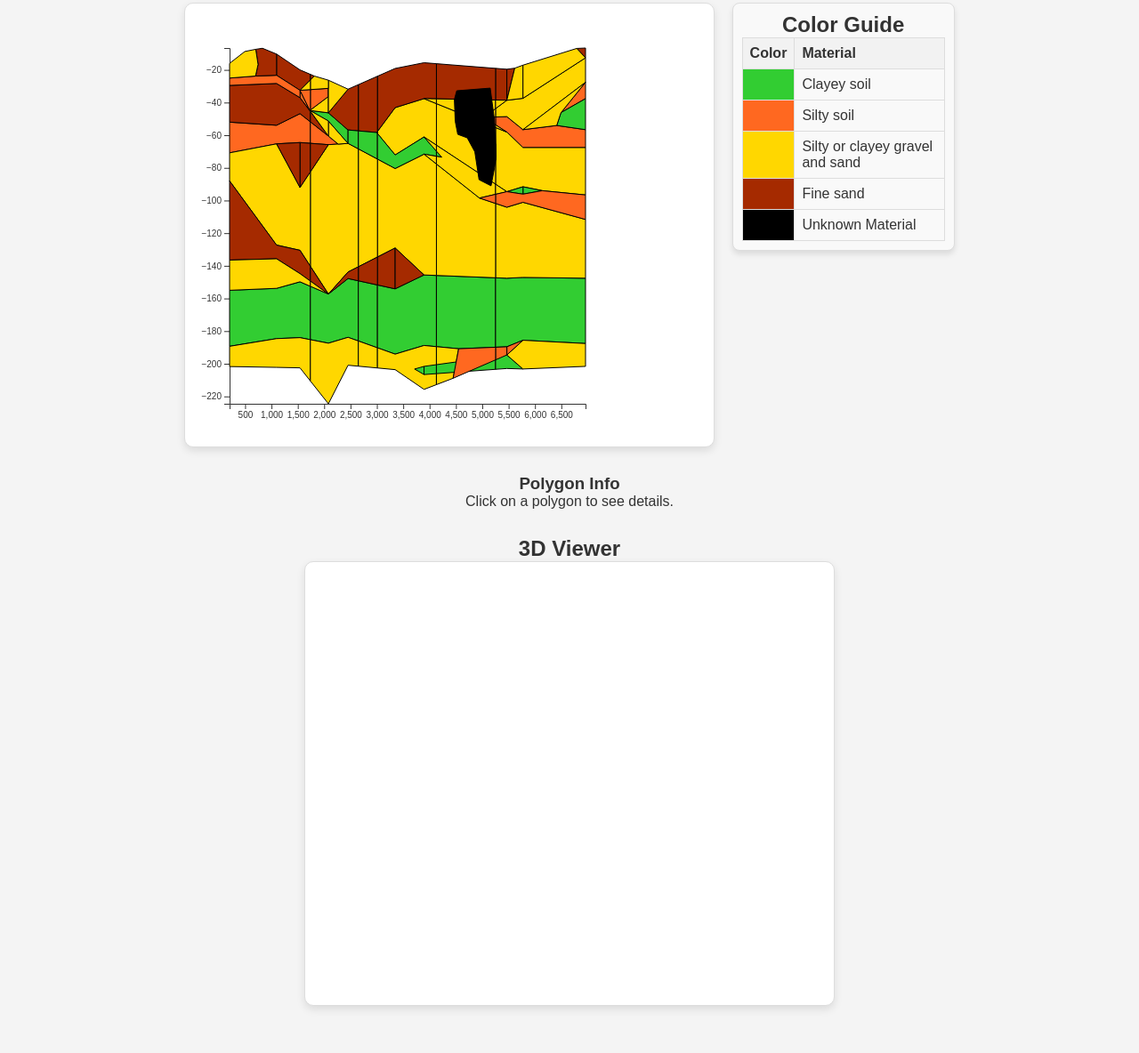
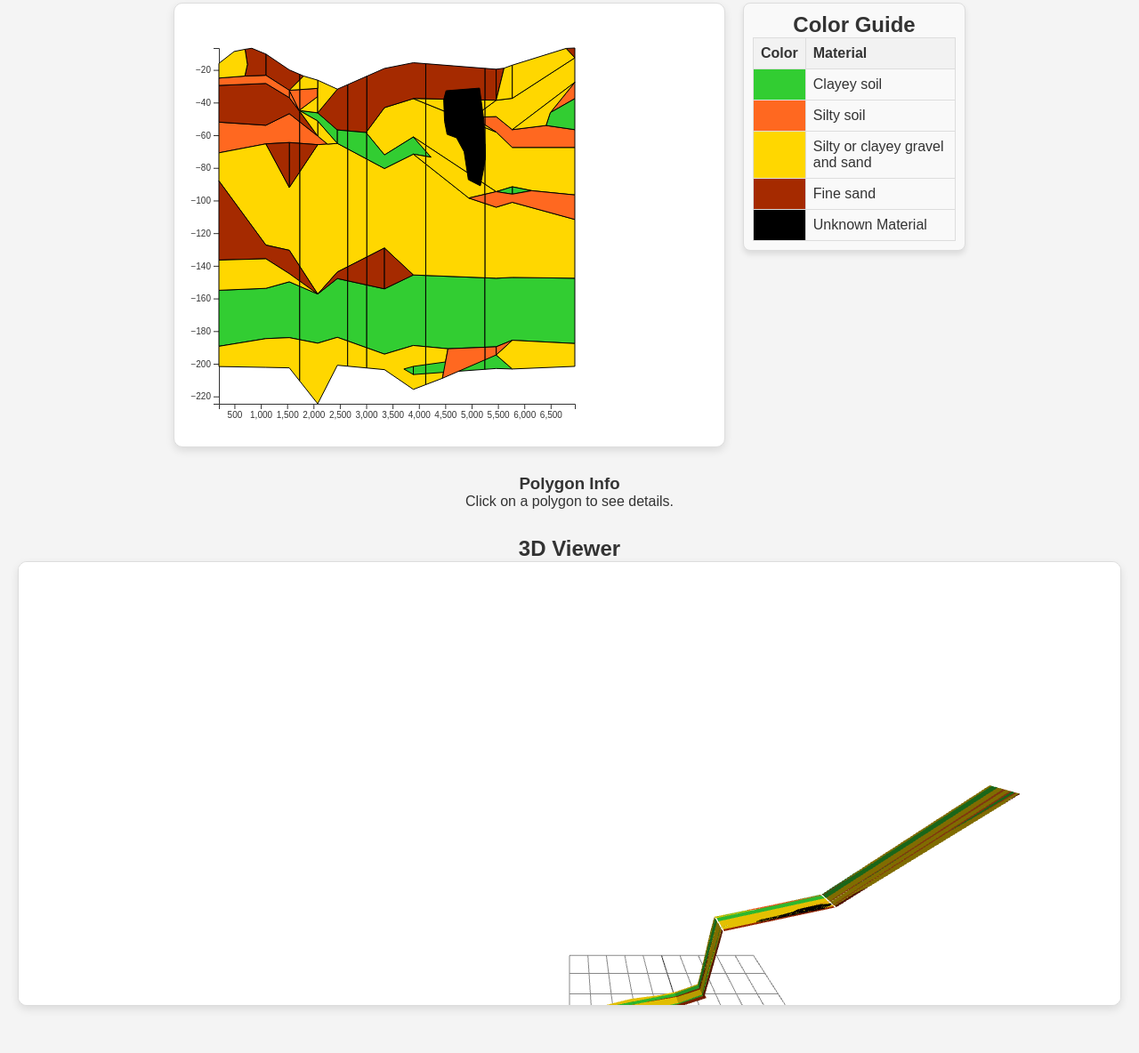
Before and after one commit to hualamchicuong/2D-3D-Javascript, a website: page index.html in a window 1280 px wide. Shown: the part 170-1354 px from the top of the page at 89% size. Before the commit the page ends 1325 px from the top, so only its background shows below. Drawn offline with nearby package versions, Linux system fonts and the light colour scheme; animation ran at ten frames a second.

Commit message:
Add draw3d, divide script.js into draw2d.js and draw3d.js

```diff
--- /dev/null
+++ b/draw2d.js
@@ -0,0 +1,142 @@
+
+
+document.addEventListener("DOMContentLoaded", async function() {
+    const dataUrl = "CS Example Data File.json";
+    const jsonData = await fetch(dataUrl).then(res => res.json());
+
+
+    const sections = jsonData.polygonsBySection;
+    const sectionSelect = document.getElementById("sectionSelect");
+
+    sections.forEach(section => {
+        let option = document.createElement("option");
+        option.value = section.sectionName;
+        option.textContent = section.sectionName;
+        sectionSelect.appendChild(option);
+    });
+
+    sectionSelect.addEventListener("change", function() {
+        draw2D(this.value);
+    });
+
+
+    function draw2D(sectionName) {
+        const svg = d3.select("#viewer2D");
+        svg.selectAll("*").remove();
+
+        const section = sections.find(s => s.sectionName === sectionName);
+        if (!section) return;
+
+
+        const width = 500, height = 500;
+
+        const xExtent = d3.extent(section.polygons.flatMap(p => p.points2D.map(d => d.vertex[0])));
+        const yExtent = d3.extent(section.polygons.flatMap(p => p.points2D.map(d => d.vertex[1])));
+
+        const xScale = d3.scaleLinear().domain(xExtent).range([50, width - 50]);
+        const yScale = d3.scaleLinear().domain(yExtent).range([height - 50, 50]); // Reverse Y axis
+
+        const infoBox = d3.select("#polygonInfo");
+
+
+        const zoom = d3.zoom()
+            .scaleExtent([0.5, 5]) // Zoom limit
+            .on("zoom", function (event) {
+                const transform = event.transform;
+                xScale.range([50 * transform.k, width - 50 * transform.k]);
+                yScale.range([height - 50 * transform.k, 50 * transform.k]);
+                svg.selectAll("polygon").attr("transform", transform);
+                updateAxes();
+            });
+
+        svg.call(zoom);
+
+        // Add x and y axis
+        const xAxis = d3.axisBottom(xScale);
+        const yAxis = d3.axisLeft(yScale);
+
+        svg.append("g")
+            .attr("transform", "translate(0," + (height - 50) + ")")
+            .call(xAxis);
+
+        svg.append("g")
+            .attr("transform", "translate(50, 0)")
+            .call(yAxis);
+
+        // Update the horizontal and vertical axis when user pans or zooms
+        function updateAxes() {
+            svg.selectAll(".x-axis")
+                .call(xAxis);
+            svg.selectAll(".y-axis")
+                .call(yAxis);
+        }
+
+        // Choose polygon when user click
+        svg.selectAll("polygon")
+            .data(section.polygons)
+            .enter().append("polygon")
+            .attr("points", polygon => polygon.points2D.map(d => [xScale(d.vertex[0]), yScale(d.vertex[1])]).join(" "))
+            .attr("fill", polygon => {
+                // Add '#' to polygon.color
+                let color = polygon.color;
+                if (color && color[0] !== "#") {
+                    color = "#" + color;
+                }
+                return color ?? "#cccccc"; // If don't have color, use gray to replace
+            })            .attr("stroke", "black")
+            .attr("stroke-width", 1)
+            .on("click", function (event, polygon) {
+                // Highlight the chosen polygon
+                d3.selectAll("polygon").attr("stroke", "black").attr("stroke-width", 1);
+                d3.select(this).attr("stroke", "red").attr("stroke-width", 3);
+
+                // Show the information of that polygon
+                infoBox.html(`
+                    <h3>Polygon Info</h3>
+                    <p><b>Symbol:</b> ${polygon.symbol ?? "No data"}</p>
+                    <p><b>Symbol Description:</b> ${polygon.symbolDescription ?? "No data"}</p>
+                `);
+            })
+            .on("mouseout", function () {
+                d3.select(this).attr("stroke", "yellow").attr("stroke-width", 1);
+            });
+    }
+
+
+    async function generateLegend() {
+        const dataUrl = "CS Example Data File.json";
+        const jsonData = await fetch(dataUrl).then(res => res.json());
+
+        const sections = jsonData.polygonsBySection;
+        const legendTable = document.querySelector("#legendTable tbody");
+
+        let materials = new Map();
+
+        // Loop through all polygons to get color and material description
+        sections.forEach(section => {
+            section.polygons.forEach(polygon => {
+                if (!materials.has(polygon.color)) {
+                    materials.set(polygon.color, polygon.symbolDescription ?? "Unknown Material");
+                }
+            });
+        });
+
+        // Detelte the old data before update
+        legendTable.innerHTML = "";
+
+        // Add data to table
+        materials.forEach((description, color) => {
+            let row = document.createElement("tr");
+            row.innerHTML = `
+                <td style="background: #${color}; width: 50px;"></td>
+                <td>${description}</td>
+            `;
+            legendTable.appendChild(row);
+        });
+    }
+
+    // Call function when loading
+    generateLegend();
+
+    draw2D(sections[0].sectionName);
+});
--- /dev/null
+++ b/draw3d.js
@@ -0,0 +1,135 @@
+import * as THREE from 'https://cdn.jsdelivr.net/npm/three@0.128.0/build/three.module.js';
+import { OrbitControls } from 'https://cdn.jsdelivr.net/npm/three@0.128.0/examples/jsm/controls/OrbitControls.js';
+
+document.addEventListener("DOMContentLoaded", async function () {
+  const dataUrl = "CS Example Data File.json";
+  const jsonData = await fetch(dataUrl).then(res => res.json());
+  const sections = jsonData.polygonsBySection;
+  const sectionSelect = document.getElementById("sectionSelect");
+
+  sections.forEach(section => {
+    let option = document.createElement("option");
+    option.value = section.sectionName;
+    option.textContent = section.sectionName;
+  });
+
+  // Perform draw after choose section
+  sectionSelect.addEventListener("change", function () {
+    draw3D(this.value);
+  });
+
+  // Draw 3D for the first time (when access the website)
+  if (sections.length > 0) {
+    draw3D(sections[0].sectionName);
+  }
+
+  function draw3D(sectionName) {
+    const container = document.getElementById("viewer3D");
+    container.innerHTML = "";
+
+    // Create scene
+    const scene = new THREE.Scene();
+    scene.background = new THREE.Color(0xffffff);
+
+    // Create renderer
+    const renderer = new THREE.WebGLRenderer({ antialias: true });
+    renderer.setSize(window.innerWidth, 500);
+    container.appendChild(renderer.domElement);
+
+    // Create camera
+    const camera = new THREE.PerspectiveCamera(75, window.innerWidth / 500, 0.1, 5000);
+    camera.position.set(0, 200, 500);
+    camera.lookAt(0, 0, 0);
+
+    // Add light
+    const ambientLight = new THREE.AmbientLight(0xffffff, 0.5);
+    scene.add(ambientLight);
+    const directionalLight = new THREE.DirectionalLight(0xffffff, 1);
+    directionalLight.position.set(100, 100, 100);
+    scene.add(directionalLight);
+
+    // Find the chosen section
+    const section = sections.find(s => s.sectionName === sectionName);
+    if (!section) {
+      console.error("Section not found:", sectionName);
+      return;
+    }
+
+    const scaleFactor = 5; // Scale to zoom out the data
+    // Calc bouding box of polygons
+    let minX = Infinity, maxX = -Infinity, minZ = Infinity, maxZ = -Infinity, minY = Infinity;
+
+    // Draw polygons from points3D
+    section.polygons.forEach(polygon => {
+      if (!polygon.points3D || polygon.points3D.length < 3) {
+        console.warn("Invalid polygon:", polygon);
+        return;
+      }
+      const vertices = [];
+      polygon.points3D.forEach(point => {
+        const x = point.vertex[0] / scaleFactor;
+        const y = -point.vertex[1] / scaleFactor;
+        const z = point.vertex[2] / scaleFactor;
+        vertices.push(x, y, z);
+        // Update bounding box
+        if (x < minX) minX = x;
+        if (x > maxX) maxX = x;
+        if (z < minZ) minZ = z;
+        if (z > maxZ) maxZ = z;
+        if (y < minY) minY = y;
+      });
+      // Fan triangulation: (0,1,2), (0,2,3), ...
+      const indices = [];
+      for (let i = 1; i < polygon.points3D.length - 1; i++) {
+        indices.push(0, i, i + 1);
+      }
+      const geometry = new THREE.BufferGeometry();
+      geometry.setAttribute('position', new THREE.Float32BufferAttribute(vertices, 3));
+      geometry.setIndex(indices);
+      geometry.computeVertexNormals();
+
+      // Add '#' to the polygon.color
+      let fillColor = polygon.color;
+      if (fillColor && fillColor[0] !== "#") {
+        fillColor = "#" + fillColor;
+      }
+      const material = new THREE.MeshStandardMaterial({
+        color: fillColor || "#cccccc",
+        side: THREE.DoubleSide
+      });
+      const mesh = new THREE.Mesh(geometry, material);
+      scene.add(mesh);
+    });
+
+    // If polygon's data invalid, set bouding to default
+    if (!isFinite(minX) || !isFinite(maxX) || !isFinite(minZ) || !isFinite(maxZ)) {
+      console.warn("No valid polygon data for bounding grid.");
+      minX = -50; maxX = 50; minZ = -50; maxZ = 50;
+      minY = 0;
+    }
+
+    // Calc grid base on bouding box
+    const gridWidth = maxX - minX;
+    const gridDepth = maxZ - minZ;
+    const gridSize = Math.max(gridWidth, gridDepth);
+    const gridDivisions = 10; // Divisions amout of the grid
+
+    // Create grid helper and locate it at the floor (minY) and the center is base on x and z.
+    const gridHelper = new THREE.GridHelper(gridSize, gridDivisions, 0x444444, 0x888888);
+    gridHelper.position.set((minX + maxX) / 2, minY, (minZ + maxZ) / 2);
+    scene.add(gridHelper);
+
+    // Add OrbitControls to zoom, rotate and pan
+    const controls = new OrbitControls(camera, renderer.domElement);
+    controls.enableDamping = true;
+    controls.update();
+
+    // Loop animation
+    function animate() {
+      requestAnimationFrame(animate);
+      controls.update();
+      renderer.render(scene, camera);
+    }
+    animate();
+  }
+});
--- a/index.html
+++ b/index.html
@@ -6,7 +6,17 @@
     <meta name="viewport" content="width=device-width, initial-scale=1.0">
     <title>2D & 3D Viewer</title>
     <script src="https://d3js.org/d3.v7.min.js"></script>
-    <script src="https://cdnjs.cloudflare.com/ajax/libs/three.js/r128/three.min.js"></script>
+
+
+    <script type="importmap">
+        {
+            "imports": {
+                "three": "https://unpkg.com/three@0.173.0/build/three.module.js",
+                "three/examples/jsm/controls/OrbitControls.js": "https://unpkg.com/three@0.173.0/examples/jsm/controls/OrbitControls.js"
+            }
+        }
+        </script>
+
 
     <style>
         body { font-family: Arial, sans-serif; }
@@ -44,10 +54,15 @@
             <p>Click on a polygon to see details.</p>
         </div>
 
-    <h2>3D Viewer</h2>
-    <canvas id="viewer3D"></canvas>
+        <h2>3D Viewer</h2>
+        <div id="container3D">
+            <div id="viewer3D"></div>
+        </div>
 
-    <script type="module" src="script.js"></script>
+    <script type="module" src="draw2d.js"></script>
+    <script type="module" src="draw3d.js"></script>
+
+
     <link rel="stylesheet" href="style.css">
 
 </body>
--- a/package.json
+++ b/package.json
@@ -11,7 +11,11 @@
   "description": "",
   "dependencies": {
     "d3": "^7.9.0",
+    "three-orbit-controls": "^82.1.0"
+  },
+  "devDependencies": {
     "three": "^0.173.0",
-    "three-orbit-controls": "^82.1.0"
+    "webpack": "^5.98.0",
+    "webpack-cli": "^6.0.1"
   }
 }
--- a/script.js
+++ /dev/null
@@ -1,257 +0,0 @@
-
-
-document.addEventListener("DOMContentLoaded", async function() {
-    const dataUrl = "CS Example Data File.json";
-    const jsonData = await fetch(dataUrl).then(res => res.json());
-
-
-    const sections = jsonData.polygonsBySection;
-    const sectionSelect = document.getElementById("sectionSelect");
-
-    // Thêm danh sách section vào dropdown
-    sections.forEach(section => {
-        let option = document.createElement("option");
-        option.value = section.sectionName;
-        option.textContent = section.sectionName;
-        sectionSelect.appendChild(option);
-    });
-
-    // Xử lý vẽ khi chọn section
-    sectionSelect.addEventListener("change", function() {
-        draw2D(this.value);
-        draw3D(this.value);
-    });
-
-
-    function draw2D(sectionName) {
-        const svg = d3.select("#viewer2D");
-        svg.selectAll("*").remove();
-
-        const section = sections.find(s => s.sectionName === sectionName);
-        if (!section) return;
-
-        // if (!section.symbol && !section.symbolDescription) return;
-
-        const width = 500, height = 500;
-
-        const xExtent = d3.extent(section.polygons.flatMap(p => p.points2D.map(d => d.vertex[0])));
-        const yExtent = d3.extent(section.polygons.flatMap(p => p.points2D.map(d => d.vertex[1])));
-
-        const xScale = d3.scaleLinear().domain(xExtent).range([50, width - 50]);
-        const yScale = d3.scaleLinear().domain(yExtent).range([height - 50, 50]); // Reverse Y axis
-
-        const infoBox = d3.select("#polygonInfo");
-
-
-        const zoom = d3.zoom()
-            .scaleExtent([0.5, 5]) // Zoom limit
-            .on("zoom", function (event) {
-                const transform = event.transform;
-                xScale.range([50 * transform.k, width - 50 * transform.k]);
-                yScale.range([height - 50 * transform.k, 50 * transform.k]);
-                svg.selectAll("polygon").attr("transform", transform);
-                updateAxes();
-            });
-
-        svg.call(zoom);
-
-        // Add x and y axis
-        const xAxis = d3.axisBottom(xScale);
-        const yAxis = d3.axisLeft(yScale);
-
-        svg.append("g")
-            .attr("transform", "translate(0," + (height - 50) + ")")
-            .call(xAxis);
-
-        svg.append("g")
-            .attr("transform", "translate(50, 0)")
-            .call(yAxis);
-
-        // Update the horizontal and vertical axis when user pans or zooms
-        function updateAxes() {
-            svg.selectAll(".x-axis")
-                .call(xAxis);
-            svg.selectAll(".y-axis")
-                .call(yAxis);
-        }
-
-        // Choose polygon when user click
-        svg.selectAll("polygon")
-            .data(section.polygons)
-            .enter().append("polygon")
-            .attr("points", polygon => polygon.points2D.map(d => [xScale(d.vertex[0]), yScale(d.vertex[1])]).join(" "))
-            .attr("fill", polygon => polygon.color)
-            .attr("stroke", "black")
-            .attr("stroke-width", 1)
-            .on("click", function (event, polygon) {
-                // Highlight the chosen polygon
-                d3.selectAll("polygon").attr("stroke", "black").attr("stroke-width", 1);
-                d3.select(this).attr("stroke", "red").attr("stroke-width", 3);
-
-                // Show the information of that polygon
-                infoBox.html(`
-                    <h3>Polygon Info</h3>
-                    <p><b>Symbol:</b> ${polygon.symbol ?? "No data"}</p>
-                    <p><b>Symbol Description:</b> ${polygon.symbolDescription ?? "No data"}</p>
-                `);
-            })
-            .on("mouseout", function () {
-                d3.select(this).attr("stroke", "yellow").attr("stroke-width", 1);
-            });
-    }
-
-
-    function draw3D(sectionName) {
-        const scene = new THREE.Scene();
-
-        const renderer = new THREE.WebGLRenderer();
-        renderer.setSize(window.innerWidth, window.innerHeight);
-        document.getElementById("viewer3D").appendChild(renderer.domElement);
-
-        const section = sections.find(s => s.sectionName === sectionName);
-        if (!section) return;
-
-
-        const camera = new THREE.PerspectiveCamera(75, window.innerWidth / window.innerHeight, 0.1, 1000);
-        camera.position.set(50, 50, 50);
-        camera.lookAt(0, 0, 0);
-        scene.background = new THREE.Color(0xfffff);
-
-
-        const light = new THREE.AmbientLight(0xffffff, 0.5);
-        scene.add(light);
-        const directionalLight = new THREE.DirectionalLight(0xffffff, 1);
-        directionalLight.position.set(100, 100, 100);
-        scene.add(directionalLight);
-
-        sections.forEach(section => {
-            section.polygons.forEach(polygon => {
-
-                // if (!polygon.points3D || polygon.points3D.length === 0) {
-                //     console.error("Error: Data of 3D polygon is missing!", polygon);
-                //     return; // Skip the error poygon
-                // }
-
-                if (polygon.color && polygon.color[0] !== '#') {
-                    polygon.color = "#" + polygon.color;
-                }
-
-                const vertices = polygon.points3D.map(point => {
-                    if (!point.vertex || point.vertex.length < 3 ||
-                        isNaN(point.vertex[0]) || isNaN(point.vertex[1]) || isNaN(point.vertex[2])) {
-                        console.error("Erorr: Invalid data!", point);
-                        return new THREE.Vector3(0, 0, 0); // Tránh lỗi bằng cách thay bằng giá trị mặc định
-                    }
-
-                    return new THREE.Vector3(
-                        point.vertex[0] / 10,
-                        -point.vertex[1] / 10,
-                        point.vertex[2] / 10
-                    );
-                }).filter(v => v !== undefined); // Lọc ra các giá trị undefined
-
-                if (vertices.length < 3) {
-                    console.error("Error: Not enough vertices to make image!", polygon);
-                    return;
-                }
-
-                const geometry = new THREE.BufferGeometry();
-                const positions = new Float32Array(vertices.length * 3);
-                console.log(vertices);
-
-                vertices.forEach((v, i) => {
-                    positions[i * 3] = v.x;
-                    positions[i * 3 + 1] = v.y;
-                    positions[i * 3 + 2] = v.z;
-                });
-
-                geometry.setAttribute('position', new THREE.BufferAttribute(positions, 3));
-
-
-
-                if (positions.some(v => isNaN(v))) {
-                    console.error("Error: The position contains NaN data!", positions);
-                    return;
-                }
-
-                const indices = [];
-                for (let i = 1; i < vertices.length - 1; i++) {
-                    indices.push(0, i, i + 1);
-                }
-                geometry.setIndex(indices);
-
-                try {
-                    geometry.computeBoundingSphere();
-                } catch (error) {
-                    console.error("Error: Failed to Compute Bounding Sphere !", error, geometry);
-                    return;
-                }
-
-
-                const material = new THREE.MeshStandardMaterial({
-                    color: polygon.color,
-                    side: THREE.DoubleSide,
-                    // wireframe: false
-                });
-
-                const mesh = new THREE.Mesh(geometry, material);
-                scene.add(mesh);
-
-
-            });
-        });
-
-
-        // const controls = new OrbitControls(camera, renderer.domElement);
-        // controls.enableDamping = true;
-        // controls.update();
-
-        function animate() {
-            requestAnimationFrame(animate);
-            // controls.update();
-            renderer.render(scene, camera);
-        }
-
-        animate();
-    }
-
-    async function generateLegend() {
-        const dataUrl = "CS Example Data File.json"; // Đổi thành đường dẫn file JSON
-        const jsonData = await fetch(dataUrl).then(res => res.json());
-
-        const sections = jsonData.polygonsBySection;
-        const legendTable = document.querySelector("#legendTable tbody");
-
-        let materials = new Map();
-
-        // Duyệt qua tất cả polygons để lấy màu sắc và mô tả vật liệu
-        sections.forEach(section => {
-            section.polygons.forEach(polygon => {
-                if (!materials.has(polygon.color)) {
-                    materials.set(polygon.color, polygon.symbolDescription ?? "Unknown Material");
-                }
-            });
-        });
-
-        // Xóa nội dung cũ trước khi cập nhật mới
-        legendTable.innerHTML = "";
-
-        // Thêm dữ liệu vào bảng
-        materials.forEach((description, color) => {
-            let row = document.createElement("tr");
-            row.innerHTML = `
-                <td style="background: #${color}; width: 50px;"></td>
-                <td>${description}</td>
-            `;
-            legendTable.appendChild(row);
-        });
-    }
-
-    // Gọi hàm khi trang load
-    generateLegend();
-
-
-    draw3D(sections[0].sectionName);
-
-    draw2D(sections[0].sectionName);
-});
--- a/style.css
+++ b/style.css
@@ -48,9 +48,8 @@ label {
 }
 
 #viewer2D, #viewer3D {
-    width: 48%;
     height: 500px;
-    background: white;
+    /* background: white; */
     border-radius: 10px;
     box-shadow: 0px 4px 10px rgba(0, 0, 0, 0.1);
     border: 1px solid #ddd;
@@ -62,17 +61,29 @@ label {
 
 /* Định dạng SVG cho 2D */
 #viewer2D {
+    width: 50%;
     background: #ffffff;
     border: 1px solid #ddd;
 }
 
 /* Định dạng Three.js Canvas */
 #viewer3D {
-    /* display: flex;
+    width: 100%;
+    margin-bottom: 50px;
+    display: flex;
     justify-content: center;
-    align-items: center; */
+    align-items: flex-start;
     border: 1px solid #ddd;
     background: #ffffff;
+
+}
+
+#container3D{
+    display: flex;
+    align-items: flex-start; /* Căn top */
+    gap: 20px; /* Khoảng cách giữa 2D Viewer và Legend */
+    /* margin-top: 20px; */
+    justify-content: center;
 }
 
 
```
Also changed, not shown: 1 other file.
